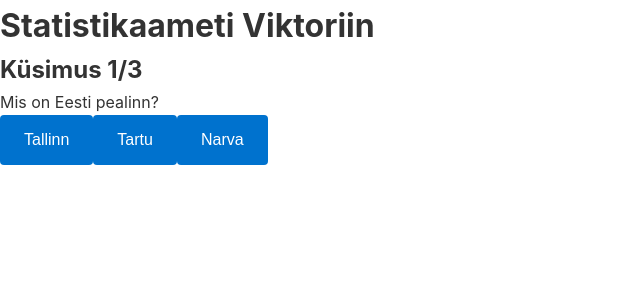
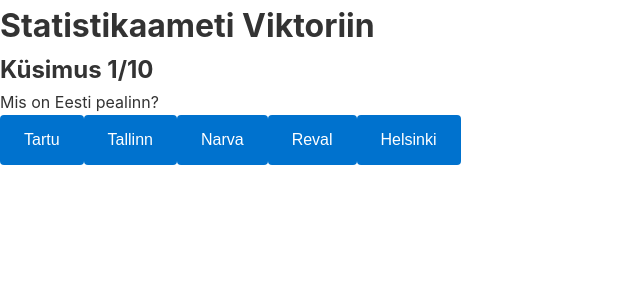
Before and after one commit to uvemae/stat-quiz-app, a React (Vite) app: page / in a window 1280 px wide. Shown: the top 300 px of the page, without its empty margins (0-640 px from the left). Built offline with nearby package versions, Linux system fonts and the light colour scheme.

Commit message:
Added some Quiz questions

```diff
--- a/src/data/questions.ts
+++ b/src/data/questions.ts
@@ -4,19 +4,61 @@ export const questions: Question[] = [
     {
         id: 1,
         question: "Mis on Eesti pealinn?",
-        options: ["Tallinn", "Tartu", "Narva"],
+        options: ["Tartu", "Tallinn", "Narva", "Reval", "Helsinki"],
+        correctAnswer: 1
+    },
+    {
+        id: 2,
+        question: "Mitu linna on Eestis?",
+        options: ["47", "15", "78"],
         correctAnswer: 0
     },
     {
-        id: 2,
-        question: "Mitu maakonda on Eestis?",
-        options: ["13", "15", "17"],
+        id: 3,
+        question: "Millal taastas Eesti iseseisvuse?",
+        options: ["24. veebruar 1918", "20. august 1991", "2. veebruar 1920"],
         correctAnswer: 1
     },
     {
-        id: 3,
-        question: "Millal taasiseseisvus Eesti?",
-        options: ["1918", "1991", "2004"],
+        id: 4,
+        question: "Mis on Eesti rahvaarv 2025. aastal?",
+        options: ["2,5 miljonit", "3,1 miljonit", "1,37 miljonit"],
+        correctAnswer: 2
+    },
+    {
+        id: 5,
+        question: "Millal loodi Statistikaamet?",
+        options: ["2000", "1921", "1991"],
+        correctAnswer: 1
+    },
+    {
+        id: 6,
+        question: "Mitu valda on Eestis?",
+        options: ["52", "79", "63"],
+        correctAnswer: 2
+    },
+    {
+        id: 7,
+        question: "Mis on Eesti pindala?",
+        options: ["55 227 km²", "45 335 km²", "65 227 km²"],
+        correctAnswer: 1
+    },
+    {
+        id: 8,
+        question: "Millal toimus viimane rahvaloendus Eestis?",
+        options: ["2019", "2023", "2021"],
+        correctAnswer: 2
+    },
+    {
+        id: 9,
+        question: "Mitu meresaart on Eestis (umbes)?",
+        options: ["Üle 2300", "Umbes 500", "Alla 100"],
+        correctAnswer: 0
+    },
+    {
+        id: 10,
+        question: "Eesti väikseim vald rahvaarvu järgi?",
+        options: ["Hiiumaa vald", "Ruhnu vald", "Muhu vald"],
         correctAnswer: 1
     }
 ];
```
